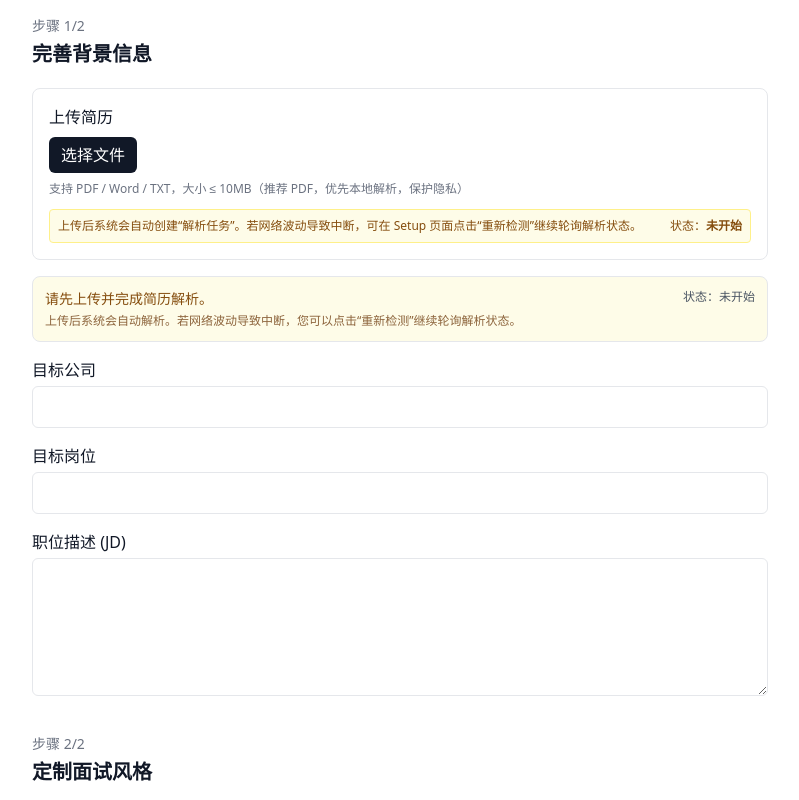
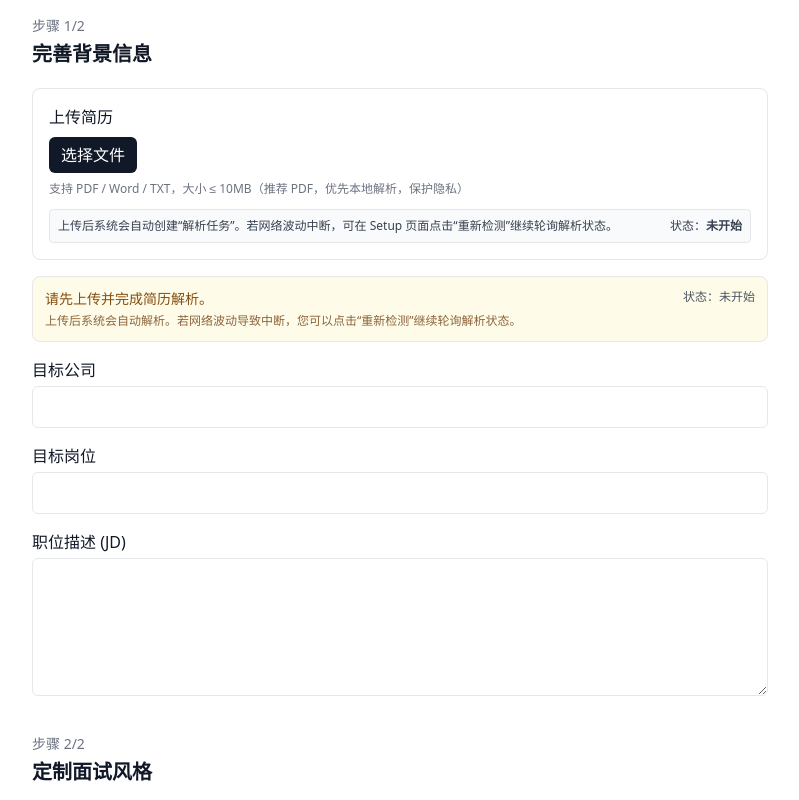
Before and after one commit to yuanbao1128/InterviewProject, a Vue app in the folder frontend/: page /setup in a window 1280 px wide. Shown: the top 800 px of the page, without its empty margins (240-1039 px from the left). Built offline with nearby package versions, Linux system fonts and the light colour scheme.

Commit message:
轮询修改

```diff
--- a/frontend/src/components/UploadCard.vue
+++ b/frontend/src/components/UploadCard.vue
@@ -4,11 +4,17 @@
     <div class="font-medium mb-2">{{ t?.uploadTitle || '上传简历' }}</div>
 
     <div class="flex items-center gap-3">
-      <input ref="fileInput" class="hidden" type="file" accept=".pdf,.doc,.docx,.txt" @change="onFileChange" />
+      <input
+        ref="fileInput"
+        class="hidden"
+        type="file"
+        accept=".pdf,.doc,.docx,.txt"
+        @change="onFileChange"
+      />
       <button
         class="px-3 py-1.5 rounded-md bg-gray-900 text-white hover:bg-black disabled:opacity-60"
-        :disabled="uploading"
-        @click="triggerFile"
+        :disabled="busy"
+        @click="fileInput?.click()"
         type="button"
       >
         选择文件
@@ -24,7 +30,7 @@
       <div class="p-2 rounded border" :class="statusClass">
         <div class="flex items-center justify-between">
           <span>
-            上传后系统会自动创建“解析任务”。若网络波动导致中断，可在 Setup 页面点击“重新检测”继续轮询解析状态。
+            上传后系统会自动创建“解析任务”。若网络波动中断，可在 Setup 页面点击“重新检测”继续轮询解析状态。
           </span>
           <span>状态：<b>{{ statusText }}</b></span>
         </div>
@@ -38,106 +44,70 @@
 
 <script setup lang="ts">
 import { ref, computed } from 'vue';
+import { storeToRefs } from 'pinia';
+import { useApp } from '@/stores/app';
 
 const props = defineProps<{ t?: any }>();
-const emit = defineEmits<{
-  (e: 'uploaded', url: string): void
-  (e: 'parsed', payload: { taskId: string }): void
-}>();
 
 const fileInput = ref<HTMLInputElement | null>(null);
 const fileName = ref('');
-const uploading = ref(false);
+const localPhase = ref<'idle' | 'uploading' | 'starting-task'>('idle');
+const error = ref<string>('');
 
-type UIStatus = 'idle' | 'uploading' | 'task-started' | 'failed';
-const uiStatus = ref<UIStatus>('idle');
-const error = ref<string | null>(null);
+const app = useApp();
+const { resumeTaskStatus, resumeTaskError } = storeToRefs(app);
+
+const busy = computed(() => localPhase.value !== 'idle' || resumeTaskStatus.value === 'processing' || resumeTaskStatus.value === 'pending');
 
 const statusText = computed(() => {
-  switch (uiStatus.value) {
-    case 'idle': return '未开始';
-    case 'uploading': return '上传中…';
-    case 'task-started': return '已创建解析任务';
-    case 'failed': return '失败';
-    default: return '—';
+  if (error.value) return '失败';
+  switch (true) {
+    case localPhase.value === 'uploading': return '上传中…';
+    case localPhase.value === 'starting-task': return '创建任务中…';
+  }
+  switch (resumeTaskStatus.value) {
+    case 'pending': return '排队中…';
+    case 'processing': return '解析中…';
+    case 'done': return '已完成';
+    case 'error': return '失败';
+    default: return '未开始';
   }
 });
+
 const statusClass = computed(() => {
-  return {
-    'bg-yellow-50 border-yellow-200 text-yellow-800': uiStatus.value === 'idle' || uiStatus.value === 'uploading',
-    'bg-blue-50 border-blue-200 text-blue-800': uiStatus.value === 'task-started',
-    'bg-red-50 border-red-200 text-red-800': uiStatus.value === 'failed',
-  };
+  const st = statusText.value;
+  if (st.includes('失败')) return 'bg-red-50 border-red-200 text-red-800';
+  if (st.includes('完成')) return 'bg-blue-50 border-blue-200 text-blue-800';
+  if (st.includes('上传中') || st.includes('创建任务') || st.includes('排队') || st.includes('解析')) {
+    return 'bg-yellow-50 border-yellow-200 text-yellow-800';
+  }
+  return 'bg-gray-50 border-gray-200 text-gray-700';
 });
-
-function triggerFile() {
-  fileInput.value?.click();
-}
-
-// 保持与后端一致：直接传 filePath（即 storage 路径），后端在 parse-resume-task 会从存储读取
-function selectFilePathFromUploadResp(resp: any): string {
-  // 常见字段
-  let url: string = resp?.url || resp?.fileUrl || resp?.location || resp?.path || '';
-  if (!url && typeof resp?.filePath === 'string') url = resp.filePath;
-  if (!url && typeof resp?.data?.filePath === 'string') url = resp.data.filePath;
-  return typeof url === 'string' ? url : '';
-}
 
 async function onFileChange(e: Event) {
   const input = e.target as HTMLInputElement;
   if (!input.files || input.files.length === 0) return;
   const file = input.files[0];
   fileName.value = file.name;
+  error.value = '';
 
   try {
-    uploading.value = true;
-    uiStatus.value = 'uploading';
-    error.value = null;
+    // 1) 上传（通过 Pinia，axios 只读一次 response）
+    localPhase.value = 'uploading';
+    const filePath = await app.upload(file);
 
-    // 1) 上传
-    const form = new FormData();
-    form.append('file', file);
+    // 2) 创建解析任务（通过 Pinia，命中 /api/parse-resume-task/start）
+    localPhase.value = 'starting-task';
+    await app.startResumeParseTask();
 
-    const uploadRes = await fetch('/api/upload', { method: 'POST', body: form });
-    // 只读取一次 body，避免 “body stream already read”
-    const uploadJson = await uploadRes.json().catch(async () => {
-      const txt = await uploadRes.text().catch(() => '');
-      throw new Error(`上传失败：${txt?.slice(0, 200) || '未知错误'}`);
-    });
-    if (!uploadRes.ok || !uploadJson?.ok) {
-      throw new Error(uploadJson?.error || '上传失败');
-    }
+    // 3) 立即触发一次轮询（由页面自行决定是否继续 wait）
+    await app.pollResumeTaskOnce();
 
-    const filePath = selectFilePathFromUploadResp(uploadJson);
-    if (!filePath) throw new Error('上传成功但未返回文件路径 filePath');
-
-    // 通知父组件上传完成
-    emit('uploaded', filePath);
-
-    // 2) 创建解析任务（注意路径：/api/parse-resume-task/start）
-    const startRes = await fetch('/api/parse-resume-task/start', {
-      method: 'POST',
-      headers: { 'Content-Type': 'application/json' },
-      body: JSON.stringify({ resumeFileUrl: filePath })
-    });
-    const startJson = await startRes.json().catch(async () => {
-      const txt = await startRes.text().catch(() => '');
-      throw new Error(`创建解析任务失败：${txt?.slice(0, 200) || '未知错误'}`);
-    });
-
-    const taskId = startJson?.data?.taskId || startJson?.taskId;
-    if (!startRes.ok || !startJson?.ok || !taskId) {
-      throw new Error(startJson?.error || '无法创建解析任务');
-    }
-
-    uiStatus.value = 'task-started';
-    emit('parsed', { taskId: String(taskId) });
   } catch (e: any) {
     console.error('[UploadCard] error', e);
-    error.value = e?.message || '发生错误';
-    uiStatus.value = 'failed';
+    error.value = e?.message || resumeTaskError.value || '发生错误';
   } finally {
-    uploading.value = false;
+    localPhase.value = 'idle';
   }
 }
 </script>
--- a/frontend/src/stores/app.ts
+++ b/frontend/src/stores/app.ts
@@ -1,12 +1,6 @@
 // src/stores/app.ts
 import { defineStore } from 'pinia';
 import axios from 'axios';
-
-type ProgressState = {
-  current: number;
-  total: number;
-  followups_left?: number;
-};
 
 type TaskStatus = 'idle'|'pending'|'processing'|'done'|'error';
 
@@ -25,9 +19,7 @@ export const useApp = defineStore('app', {
     timerSec: 0,
     timerHandle: 0 as any,
     resumeFileUrl: '' as string,
-    // 简历解析结果（必须有）
     resumeSummary: null as any,
-    // 任务态
     resumeTaskId: '' as string,
     resumeTaskStatus: 'idle' as TaskStatus,
     resumeTaskError: '' as string
@@ -64,7 +56,6 @@ export const useApp = defineStore('app', {
       return filePath;
     },
 
-    // 开始一个“简历解析任务”
     async startResumeParseTask() {
       if (!this.resumeFileUrl) throw new Error('请先上传简历');
       this.resumeTaskStatus = 'pending';
@@ -81,7 +72,6 @@ export const useApp = defineStore('app', {
       this.resumeTaskStatus = 'processing';
     },
 
-    // 轮询任务状态（返回 true 表示已结束）
     async pollResumeTaskOnce() {
       if (!this.resumeTaskId) return false;
       const { data } = await axios.get(`${this.baseUrl}/api/parse-resume-task/status`, {
@@ -103,7 +93,6 @@ export const useApp = defineStore('app', {
       return false;
     },
 
-    // 连续轮询直到完成或超时
     async waitResumeTaskUntilDone({ intervalMs = 1500, maxWaitMs = 120000 } = {}) {
       const t0 = Date.now();
       while (Date.now() - t0 < maxWaitMs) {
@@ -117,7 +106,6 @@ export const useApp = defineStore('app', {
     },
 
     async start(payload: any) {
-      // 必须有解析结果才允许启动
       if (!this.resumeSummary || this.resumeTaskStatus !== 'done') {
         throw new Error('简历正在解析中，请稍候再开始');
       }
@@ -136,7 +124,6 @@ export const useApp = defineStore('app', {
         resumeSummary: this.resumeSummary
       };
 
-      // 保留文件路径
       if (typeof this.resumeFileUrl === 'string' && this.resumeFileUrl.trim().length > 0) {
         body.resumeFileUrl = this.resumeFileUrl.trim();
       }
@@ -178,9 +165,7 @@ export const useApp = defineStore('app', {
     },
 
     async getReport() {
-      if (!this.interviewId) {
-        throw new Error('缺少 interviewId');
-      }
+      if (!this.interviewId) throw new Error('缺少 interviewId');
       const { data } = await axios.get(`${this.baseUrl}/api/report`, {
         params: { interviewId: this.interviewId }
       });
```
Also changed, not shown: 1 other file (tests, documents, lock files or other folders).
